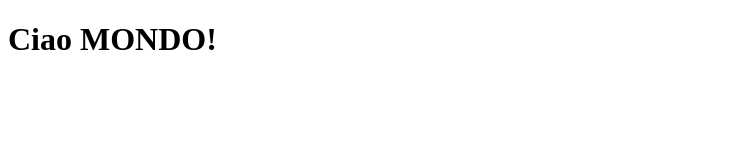
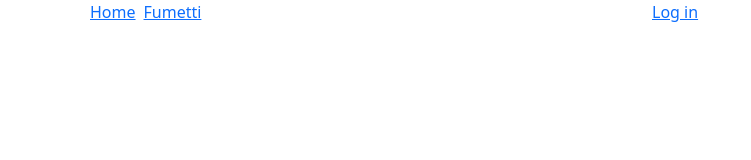
Before and after one commit to FraFra2/esercitazione-git-20-sett, a plain HTML site: page index.html in a window 1280 px wide. Shown: the whole page, without its empty margins (0-751 px from the left). Drawn offline with nearby package versions, Linux system fonts and the light colour scheme.

Commit message:
Add Header + Links bootstrap

```diff
--- a/index.html
+++ b/index.html
@@ -4,9 +4,51 @@
     <meta charset="UTF-8" />
     <meta name="viewport" content="width=device-width, initial-scale=1.0" />
     <title>Esercitazione 20-Sett</title>
+    <!-- LINK BOOTSTRAP  -->
+    <link href="https://cdn.jsdelivr.net/npm/bootstrap@5.3.2/dist/css/bootstrap.min.css" rel="stylesheet" integrity="sha384-T3c6CoIi6uLrA9TneNEoa7RxnatzjcDSCmG1MXxSR1GAsXEV/Dwwykc2MPK8M2HN" crossorigin="anonymous">
     <link rel="stylesheet" href="css/style.css" />
   </head>
-  <body>
-    <h1>Ciao MONDO!</h1>
+  <!-- <body> -->
+    <header>
+        <div class="container">
+            <div class="row">
+                <div class="col-6 d-flex ">
+                    <div class="mx-2">
+                        <a href="">
+                            Home
+                        </a>
+                    </div>
+                    <div>
+                        <a href="">
+                            Fumetti
+                        </a>
+                    </div>
+
+                </div>
+
+                <div class="col-6">
+                    <div>
+                        <a href="#">
+                            Log in
+                        </a>
+                    </div>
+                </div>
+            </div>
+        </div>
+    </header>
+
+    <main>
+
+
+    </main>
+
+    <footer>
+
+    </footer>
+
+
+
+    <!-- script bootstrap  -->
+    <script src="https://cdn.jsdelivr.net/npm/bootstrap@5.3.2/dist/js/bootstrap.bundle.min.js" integrity="sha384-C6RzsynM9kWDrMNeT87bh95OGNyZPhcTNXj1NW7RuBCsyN/o0jlpcV8Qyq46cDfL" crossorigin="anonymous"></script>
   </body>
 </html>
```
